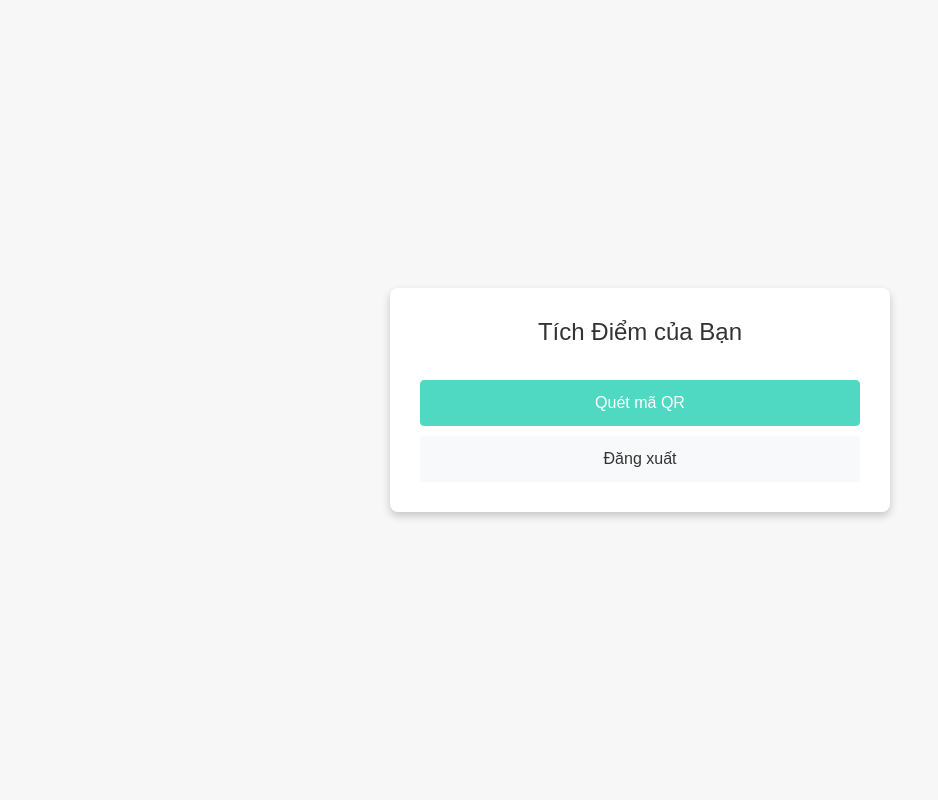
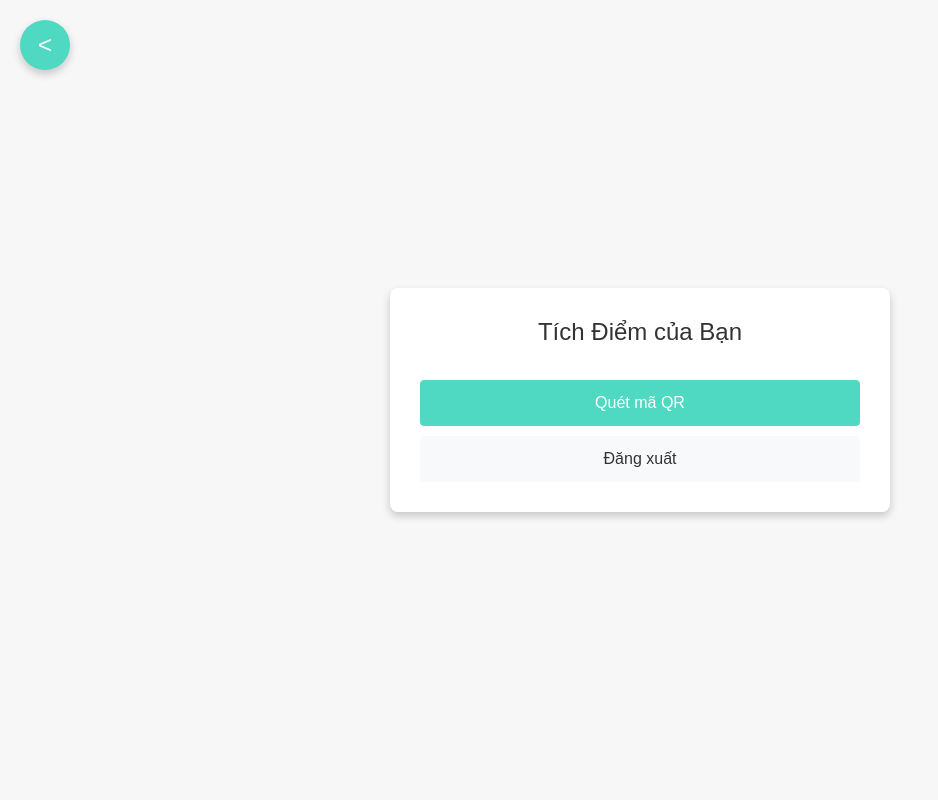
Before and after one commit to nguyenminhkha1705/test_2, a Flask app: template api/templates/dashboard.html in a window 1280 px wide. Shown: the whole page, without its empty margins (0-938 px from the left). Run offline with Flask 3, Linux system fonts and the light colour scheme; the template is opened without the code that fills it, so the values that code supplies are empty; some libraries are stand-ins or nearby versions.

Commit message:
Update dashboard.html

```diff
--- a/api/templates/dashboard.html
+++ b/api/templates/dashboard.html
@@ -5,6 +5,7 @@
     <meta name="viewport" content="width=device-width, initial-scale=1.0">
     <title>Dashboard</title>
     <link rel="stylesheet" href="https://stackpath.bootstrapcdn.com/bootstrap/4.5.2/css/bootstrap.min.css">
+    <script src="https://cdnjs.cloudflare.com/ajax/libs/html5-qrcode/2.3.8/html5-qrcode.min.js"></script>
     <script src="https://code.jquery.com/jquery-3.6.0.min.js"></script>
     <script src="https://cdn.jsdelivr.net/npm/jsqr/dist/jsQR.js"></script>
     <style>
@@ -16,6 +17,7 @@
             background-color: #f7f7f7;
             margin: 0;
             font-family: Arial, sans-serif;
+            position: relative;
         }
         .container {
             background-color: #fff;
@@ -67,9 +69,32 @@
             background-color: #e68900;
             border-color: #e68900;
         }
+        .back-btn {
+            position: absolute;
+            top: 20px;
+            left: 20px;
+            background-color: #4FD8C2;
+            border: none;
+            color: white;
+            font-size: 1.5rem;
+            width: 50px;
+            height: 50px;
+            border-radius: 50%;
+            box-shadow: 0 4px 8px rgba(0, 0, 0, 0.2);
+            cursor: pointer;
+            display: none;
+            align-items: center;
+            justify-content: center;
+        }
+        .back-btn:hover {
+            background-color: #3bbda3;
+        }
     </style>
 </head>
 <body>
+    <!-- Nút quay lại -->
+    <button id="backBtn" class="btn back-btn" onclick="goBack()">&#60;</button>
+
     <div class="container">
         <h2 class="mb-4">Tích Điểm của Bạn</h2>
         <h1 class="points" id="points">{{ user[4] }}</h1>
@@ -79,9 +104,8 @@
         <!-- Nút để quét mã QR -->
         <button id="startScanBtn" class="btn btn-primary btn-custom">Quét mã QR</button>
 
-        <!-- Video element to show camera feed -->
-        <video id="video" width="300" height="200" style="display:none;" autoplay></video>
-        <canvas id="canvas" width="300" height="200" style="display:none;"></canvas>
+        <!-- Giao diện html5-qrcode -->
+        <div id="reader" style="width: 300px; margin: 10px auto;"></div>
 
         <!-- Nút Logout -->
         <button id="logoutBtn" onclick="logout()" class="btn btn-secondary btn-custom" style="display: block;">Đăng xuất</button>
@@ -93,90 +117,64 @@
     <script>
         const startScanBtn = document.getElementById("startScanBtn");
         const logoutBtn = document.getElementById("logoutBtn");
-        const video = document.getElementById("video");
-        const canvas = document.getElementById("canvas");
+        const homeBtn = document.getElementById("homeBtn");
         const qrMessage = document.getElementById("qr-message");
-        const homeBtn = document.getElementById("homeBtn");
+        const backBtn = document.getElementById("backBtn");
 
-        let scanning = false;
         let lastScannedQRCode = localStorage.getItem("lastScannedQRCode");
 
-        // Bắt đầu quét QR
-        startScanBtn.addEventListener("click", async function() {
+        // Kiểm tra URL hiện tại để hiển thị nút quay lại
+        const currentPath = window.location.pathname;
+        if (currentPath !== "/dashboard") {
+            backBtn.style.display = "flex";
+        }
+
+        // Hàm quay lại dashboard
+        function goBack() {
+            window.location.href = "/dashboard"; // Thay URL này bằng đường dẫn đến dashboard
+        }
+
+        // Sử dụng html5-qrcode để quét QR
+        startScanBtn.addEventListener("click", function () {
             startScanBtn.style.display = "none";
             logoutBtn.style.display = "none";
 
-            const stream = await navigator.mediaDevices.getUserMedia({ video: { facingMode: "environment" } });
-            video.srcObject = stream;
-            video.style.display = "block";
-
-            scanning = true;
-            requestAnimationFrame(scanQRCode);
-        });
-
-        function scanQRCode() {
-            if (!scanning) return;
-
-            const context = canvas.getContext("2d");
-            context.drawImage(video, 0, 0, canvas.width, canvas.height);
-
-            const imageData = context.getImageData(0, 0, canvas.width, canvas.height);
-            const code = jsQR(imageData.data, canvas.width, canvas.height);
-
-            if (code) {
-                if (code.data === lastScannedQRCode) {
+            const html5QrCode = new Html5Qrcode("reader");
+            html5QrCode.start(
+                { facingMode: "environment" },
+                {
+                    fps: 10,
+                    qrbox: { width: 250, height: 250 }
+                },
+                (decodedText) => {
+                    if (decodedText === lastScannedQRCode) {
                         qrMessage.textContent = "Mã QR không hợp lệ";
                         qrMessage.style.color = "red";
-                    stopScan();
-                    startScanBtn.style.display = "none";
-                    logoutBtn.style.display = "none";
-                    homeBtn.style.display = "block";
-                    return;
-                }
-
-                lastScannedQRCode = code.data;
+                    } else {
+                        lastScannedQRCode = decodedText;
                         localStorage.setItem("lastScannedQRCode", lastScannedQRCode);
 
-                const qrData = code.data.trim();
-                const qrDataParts = qrData.split(':');
-
-                if (qrDataParts.length < 2 || isNaN(qrDataParts[1])) {
-                    qrMessage.textContent = "Mã QR không hợp lệ";
-                    qrMessage.style.color = "red";
-                    stopScan();
-                    startScanBtn.style.display = "none";
-                    logoutBtn.style.display = "none";
-                    homeBtn.style.display = "block";
-                    return;
-                }
-
-                qrMessage.textContent = `Chúc mừng bạn được cộng ${qrDataParts[1]} điểm!`;
+                        qrMessage.textContent = "Chúc mừng bạn đã được cộng điểm!";
                         qrMessage.style.color = "green";
 
                         fetch('/process_qr', {
                             method: 'POST',
-                    body: JSON.stringify({ qr_data: code.data }),
+                            body: JSON.stringify({ qr_data: decodedText }),
                             headers: { 'Content-Type': 'application/json' }
                         })
                         .then(response => response.json())
                         .then(data => updatePoints())
                         .catch(error => console.error("Error sending QR data:", error));
-
+                    }
+                    html5QrCode.stop().catch(err => console.error("Stop scan error:", err));
                     homeBtn.style.display = "block";
-                stopScan();
-            } else {
+                },
+                (error) => {
                     qrMessage.textContent = "Đang tìm mã QR...";
                     qrMessage.style.color = "black";
-                requestAnimationFrame(scanQRCode);
                 }
-        }
-
-        function stopScan() {
-            scanning = false;
-            video.srcObject.getTracks().forEach(track => track.stop());
-            video.style.display = "none";
-            canvas.style.display = "none";
-        }
+            ).catch(err => console.error("QR Code error:", err));
+        });
 
         function updatePoints() {
             $.get("/get_points", function(data) {
@@ -190,18 +188,13 @@
 
         function logout() {
             localStorage.removeItem("lastScannedQRCode");
-
-            // Gửi yêu cầu POST đến Flask để logout
             fetch("/logout", {
-                method: "POST",  // Sử dụng phương thức POST
-                headers: {
-                    "Content-Type": "application/json"
-                }
+                method: "POST",
+                headers: { "Content-Type": "application/json" }
             })
             .then(response => response.json())
             .then(data => {
                 if (data.status === "success") {
-                    // Chuyển hướng về trang login sau khi logout thành công
                     window.location.href = "/login";
                 } else {
                     alert("Đã có lỗi xảy ra khi đăng xuất.");
```
Lines whose indentation alone changed are shown as unchanged.
